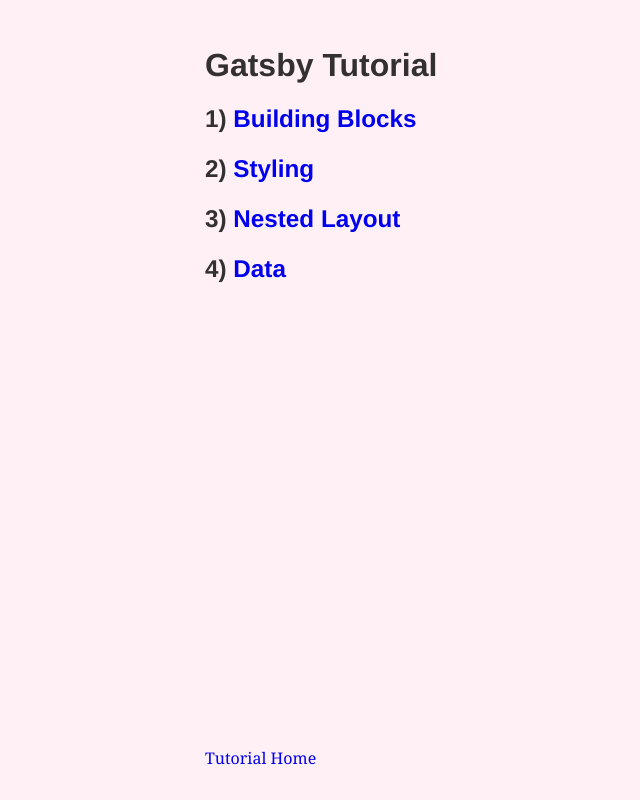
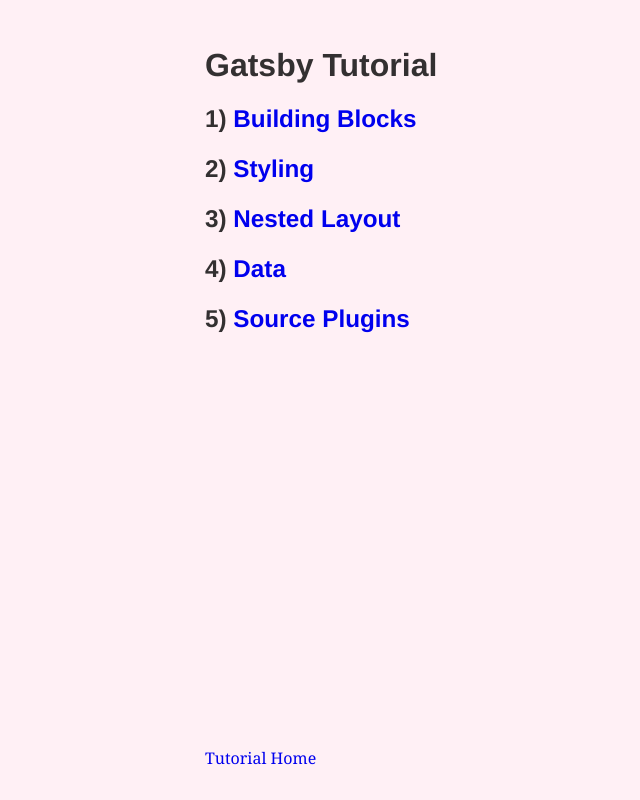
Before and after one commit to adamheald13/gatsbyjs-tutorial, a Gatsby site: page / in a window 1280 px wide. Shown: the whole page, without its empty margins (126-766 px from the left). Built offline with nearby package versions, Linux system fonts and the light colour scheme; Gatsby itself is replaced by a stand-in of ours.

Commit message:
Setup for tut p5

```diff
--- a/src/pages/index.jsx
+++ b/src/pages/index.jsx
@@ -25,5 +25,10 @@
       <span>4) </span>
       <Link to ='/data'>Data</Link>
     </h2>
+
+    <h2>
+      <span>5) </span>
+      <Link to ='/source-plugins'>Source Plugins</Link>
+    </h2>
   </Container>
 )
```
